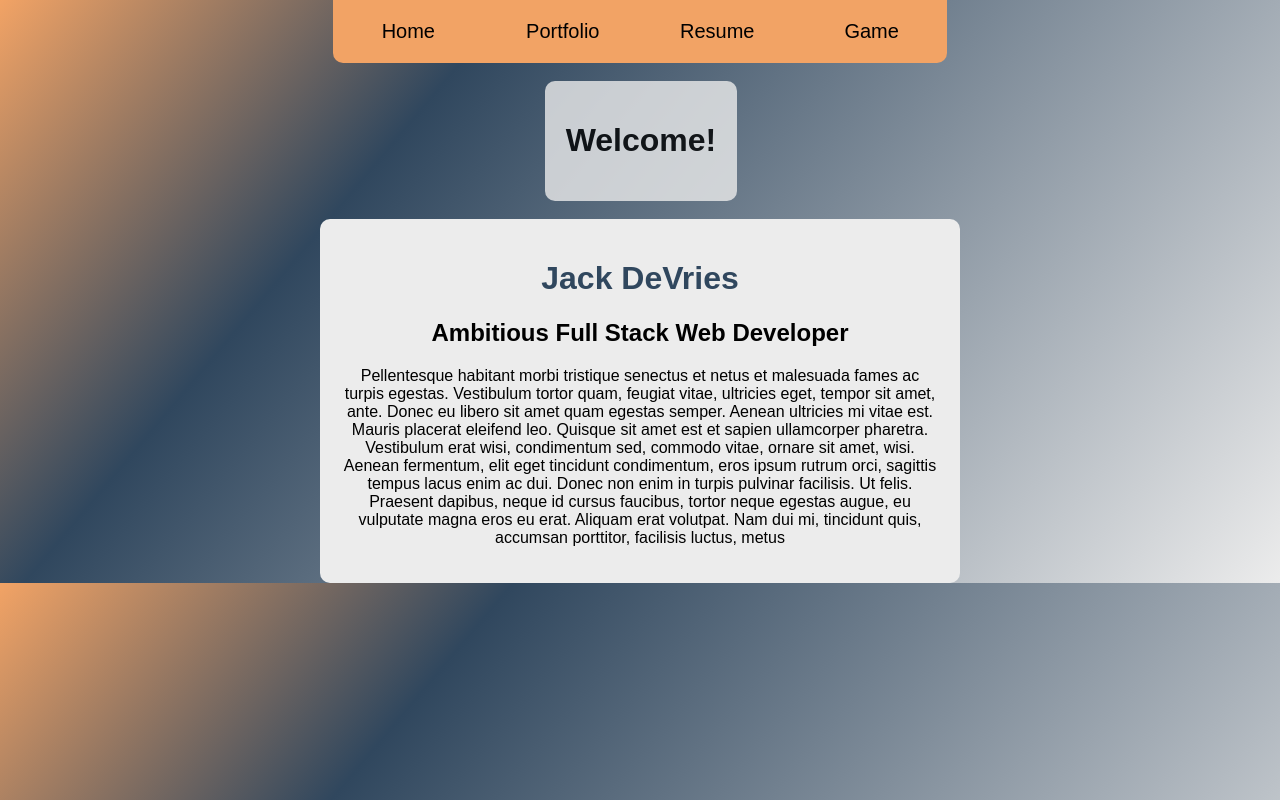
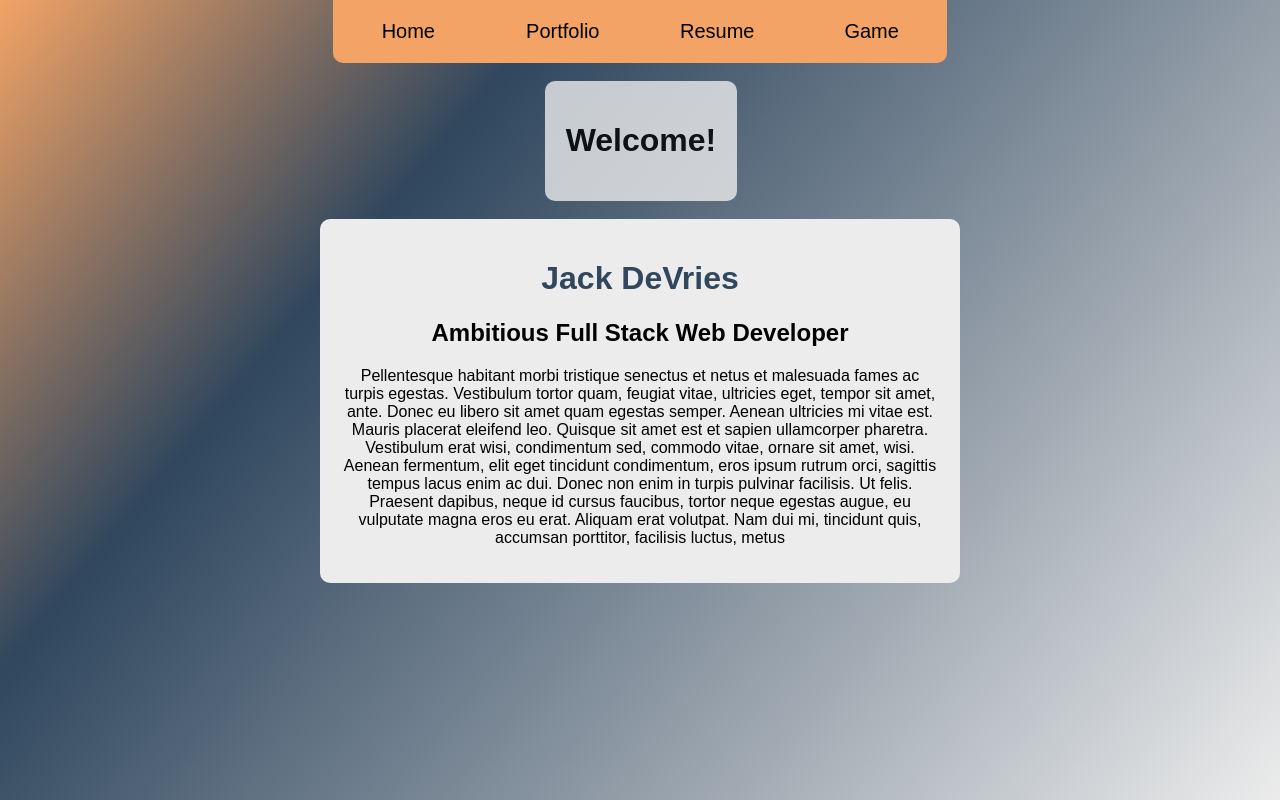
Before and after one commit to jdevries3133/resume, a Django app: page / in a window 1280 px wide. Run offline with Django 3.2, Linux system fonts and the light colour scheme.

Commit message:
Auto scaling background gradient

```diff
--- a/landing_page/static/animation_helper.js
+++ b/landing_page/static/animation_helper.js
@@ -10,4 +10,4 @@ function positionSurprise() {
 }
 
 positionSurprise();
-window.onresize = positionSurprise;
+window.addEventListener("resize", positionSurprise);
--- /dev/null
+++ b/resume_website/static/background_helper.js
@@ -0,0 +1,30 @@
+// Adds a filler div at the bottom to make the gradient background take up the
+// whole viewport
+
+const document_height = () => {
+  const body = document.body,
+    html = document.documentElement;
+  return Math.max(body.scrollHeight || 0, body.offsetHeight || 0);
+};
+
+const viewport_height = () => {
+  return Math.max(
+    document.documentElement.clientHeight || 0,
+    window.innerHeight || 0
+  );
+};
+
+const resize_body = () => {
+  if (viewport_height() > document_height()) {
+    // make document bigger
+    const padding = document.createElement("div");
+    document.body.appendChild(padding);
+    padding.setAttribute(
+      "style",
+      `height: ${viewport_height() - document_height()}px;`
+    );
+  }
+};
+
+resize_body();
+window.addEventListener("resize", resize_body);
--- a/resume_website/static/styles.css
+++ b/resume_website/static/styles.css
@@ -17,7 +17,6 @@ body {
     rgba(48, 71, 94, 1) 29%,
     rgba(236, 236, 236, 1) 100%
   );
-  background-color: var(--black);
 }
 
 .outer_container {
--- a/resume_website/templates/base.html
+++ b/resume_website/templates/base.html
@@ -1,3 +1,4 @@
+{% load static %}
 <!DOCTYPE html>
 <html lang="en">
   <head>
@@ -12,5 +13,6 @@
     {% include 'navbar.html' %}
     {% block content %}
     {% endblock %}
+    <script src="{% static 'background_helper.js' %}"></script>
   </body>
 </html>
```
